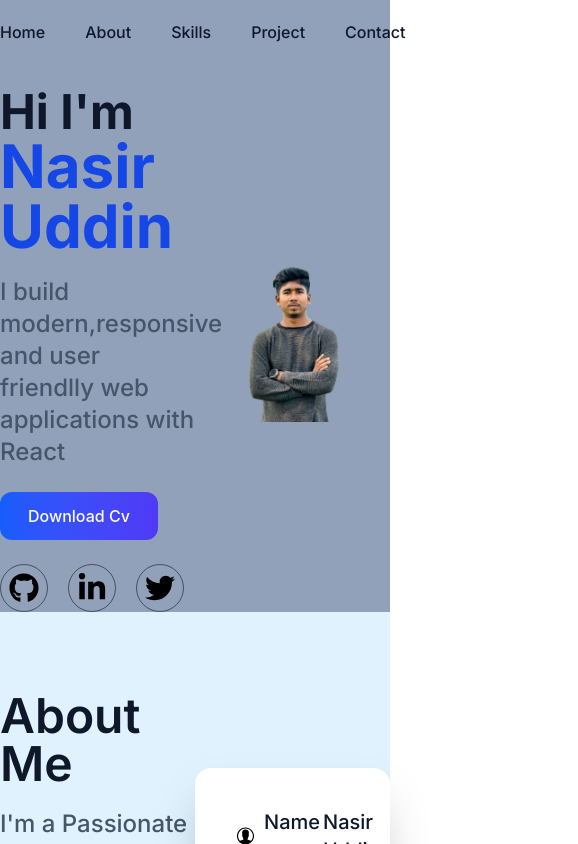
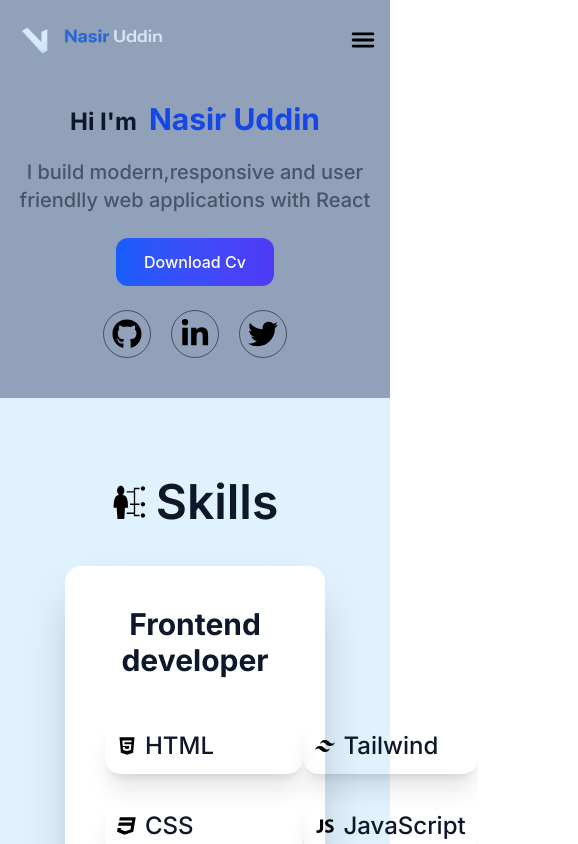
Before and after one commit to nasiruddindev/My-Portfolio, a React (Vite) app: page /skill in a window 390 px wide. Shown: the top 844 px of the page, 578 px wide, since content can reach past the window. Built offline with nearby package versions, Linux system fonts and the light colour scheme.

Commit message:
feat: add nabver and hero section responsive part

```diff
--- a/package.json
+++ b/package.json
@@ -14,6 +14,7 @@
     "react": "^19.2.6",
     "react-dom": "^19.2.6",
     "react-icons": "^5.6.0",
+    "react-router-dom": "^7.18.0",
     "tailwindcss": "^4.3.1"
   },
   "devDependencies": {
--- a/src/App.jsx
+++ b/src/App.jsx
@@ -1,23 +1,30 @@
-import React from 'react'
-import Navbar from './layouts/Navbar'
-import Hero from './layouts/Hero'
-import About from './layouts/About'
-import Skills from './layouts/Skills'
-import Projects from './layouts/Projects'
-import Contact from './layouts/Contact'
-import Footer from './layouts/Footer'
+import {createRoutesFromElements,createBrowserRouter,Route,RouterProvider,
+} from "react-router-dom";
+import Home from "./pages/Home";
+import Abouts from "./pages/Abouts";
+import Skill from "./pages/Skill";
+import Projects from "./pages/Project";
+import Contacts from './pages/Contacts'
+import RootLayouts from "./layouts/RootLayouts";
+
+const router = createBrowserRouter(
+  createRoutesFromElements(
+    <Route to="/" element={<RootLayouts/>}>
+    <Route path="/" element={<Home />}></Route>
+    <Route path="/abouts" element={<Abouts />}></Route>
+    <Route path="/skill" element={<Skill/>}></Route>
+    <Route path="/projects" element={<Projects />}></Route>
+    <Route path="/contacts" element={<Contacts />}></Route>
+    </Route>
+  )
+);
 
 const App = () => {
   return (
-    <div>
-      <Navbar/>
-      <Hero/>
-      <About/>
-      <Skills/>
-      <Projects/>
-      <Contact/>
-      <Footer/>
-    </div>
+    <>
+        <RouterProvider router={router} />
+
+    </>
   )
 }
 
--- a/src/layouts/Hero.jsx
+++ b/src/layouts/Hero.jsx
@@ -10,24 +10,23 @@ const Hero = () => {
   return (
     <section className="bg-slate-400">
       <Container>
-        <Flex className="items-center">
-          <div className="w-6/12">
-            <h1 className="text-primary font-bold font-inter text-5xl py-5">
-              Hi I'm <br />
-              <span className="text-blue-700  text-6xl">
+          <div>
+            <h1 className="text-center text-primary font-bold font-inter text-2xl md:text-5xl py-5">
+              Hi I'm
+              <span className="text-blue-700 pl-3 text-3xl md:text-6xl">
                 Nasir Uddin
               </span>
             </h1>
 
-            <p className="text-secondary text-2xl font-medium font-inter max-w-110">
+            <p className="text-secondary text-xl text-center  md:text-2xl font-medium font-inter max-w-110 mx-auto">
               I build modern,responsive and user friendlly web applications with
               React
             </p>
-            <div className='py-6'>
+            <div className='py-6 text-center'>
               <Button text="Download Cv" />
             </div>
 
-            <div className='flex gap-x-5'>
+            <div className='flex gap-x-5 justify-center pb-10 '>
               <div className="border border-black/50 w-12 h-12  rounded-full flex justify-center items-center">
               <FaGithub className='text-3xl '/>
             </div>
@@ -43,11 +42,6 @@ const Hero = () => {
 
 
           </div>
-
-          <div className="w-6/12">
-          <Image src={Banner} className="w-full "/>
-          </div>
-        </Flex>
       </Container>
     </section>
   )
--- a/src/layouts/Navbar.jsx
+++ b/src/layouts/Navbar.jsx
@@ -1,28 +1,67 @@
-import React from 'react'
+import React, { useState } from 'react'
 import Container from '../components/Container'
 import Flex from '../components/Flex'
 import Image from '../components/Image'
 import Logo from '../assets/logo.png'
 import ListItem from '../components/ListItem'
+import { Link } from 'react-router-dom'
+import { ImCross } from 'react-icons/im'
+import { IoMenu } from 'react-icons/io5'
 
 const Navbar = () => {
+  let [open,setOpen] = useState(false)
   return (
-    <section className='bg-slate-400 py-5'>
+    <section className="bg-slate-400 py-5">
       <Container>
-        <Flex className="justify-between items-center">
+        <Flex className="hidden md:flex justify-between items-center">
           <div>
-            <Image src={Logo} className="w-50 "/>
+            <Image src={Logo} className="w-50 " />
           </div>
           <div>
-            <ul className='flex gap-x-10'>
-              <ListItem text="Home"/>
-              <ListItem text="About"/>
-              <ListItem text="Skills"/>
-              <ListItem text="Project"/>
-              <ListItem text="Contact"/>
+            <ul className="flex gap-x-10">
+              <Link to="/"><ListItem text="Home" /></Link>
+
+              <Link to="/abouts"><ListItem text="About" /></Link>
+
+              <Link to="/skill"><ListItem text="Skills" /></Link>
+              <Link to="/projects"><ListItem text="Project" /></Link>
+
+              <Link to="/contacts">
+                <ListItem text="Contact" />
+              </Link>
             </ul>
           </div>
         </Flex>
+
+
+        <Flex className="md:hidden justify-between items-center px-3">
+
+            <Image src={Logo} className="w-40 " />
+            <div onClick={()=>{setOpen (!open)}}>
+            {open?<ImCross/>:<IoMenu
+             className='text-3xl'/>}
+          </div>
+
+        </Flex>
+
+
+          <div>
+            {
+              open&&
+              <ul className="flex flex-col items-center mt-10 bg-slate-500 gap-y-6 rounded-2xl py-5">
+              <Link to="/"><ListItem text="Home" /></Link>
+
+              <Link to="/abouts"><ListItem text="About" /></Link>
+
+              <Link to="/skill"><ListItem text="Skills" /></Link>
+              <Link to="/projects"><ListItem text="Project" /></Link>
+
+              <Link to="/contacts">
+                <ListItem text="Contact" />
+              </Link>
+            </ul>
+            }
+          </div>
       </Container>
     </section>
   )
--- /dev/null
+++ b/src/layouts/RootLayouts.jsx
@@ -0,0 +1,18 @@
+import React from 'react'
+import Navbar from './Navbar'
+import Hero from './Hero'
+import Footer from './Footer'
+import { Outlet } from 'react-router-dom'
+
+const RootLayouts = () => {
+  return (
+    <div>
+      <Navbar/>
+      <Hero/>
+      <Outlet/>
+      <Footer/>
+    </div>
+  )
+}
+
+export default RootLayouts
--- /dev/null
+++ b/src/pages/Abouts.jsx
@@ -0,0 +1,12 @@
+import React from 'react'
+import About from '../layouts/About'
+
+const Abouts = () => {
+  return (
+    <div>
+      <About/>
+    </div>
+  )
+}
+
+export default Abouts
--- /dev/null
+++ b/src/pages/Contacts.jsx
@@ -0,0 +1,12 @@
+import React from 'react'
+import Contact from '../layouts/Contact'
+
+const Contacts = () => {
+  return (
+    <div>
+      <Contact/>
+    </div>
+  )
+}
+
+export default Contacts
--- /dev/null
+++ b/src/pages/Home.jsx
@@ -0,0 +1,21 @@
+import React from 'react'
+import Navbar from '../layouts/Navbar'
+import Hero from '../layouts/Hero'
+import About from '../layouts/About'
+import Skills from '../layouts/Skills'
+import Projects from '../layouts/Projects'
+import Contact from '../layouts/Contact'
+import Footer from '../layouts/Footer'
+
+const Home = () => {
+  return (
+    <div>
+      <About/>
+      <Skills/>
+      <Projects/>
+      <Contact/>
+    </div>
+  )
+}
+
+export default Home
--- /dev/null
+++ b/src/pages/Project.jsx
@@ -0,0 +1,15 @@
+import React from 'react'
+import Navbar from '../layouts/Navbar'
+import Hero from '../layouts/Hero'
+import Footer from '../layouts/Footer'
+import Projects from '../layouts/Projects'
+
+const Project = () => {
+  return (
+    <div>
+      <Projects/>
+    </div>
+  )
+}
+
+export default Project
--- /dev/null
+++ b/src/pages/Skill.jsx
@@ -0,0 +1,15 @@
+import React from 'react'
+import Navbar from '../layouts/Navbar'
+import Hero from '../layouts/Hero'
+import Skills from '../layouts/Skills'
+import Footer from '../layouts/Footer'
+
+const Skill = () => {
+  return (
+    <div>
+      <Skills/>
+    </div>
+  )
+}
+
+export default Skill
```
Also changed, not shown: 1 other file (tests, documents, lock files or other folders).
